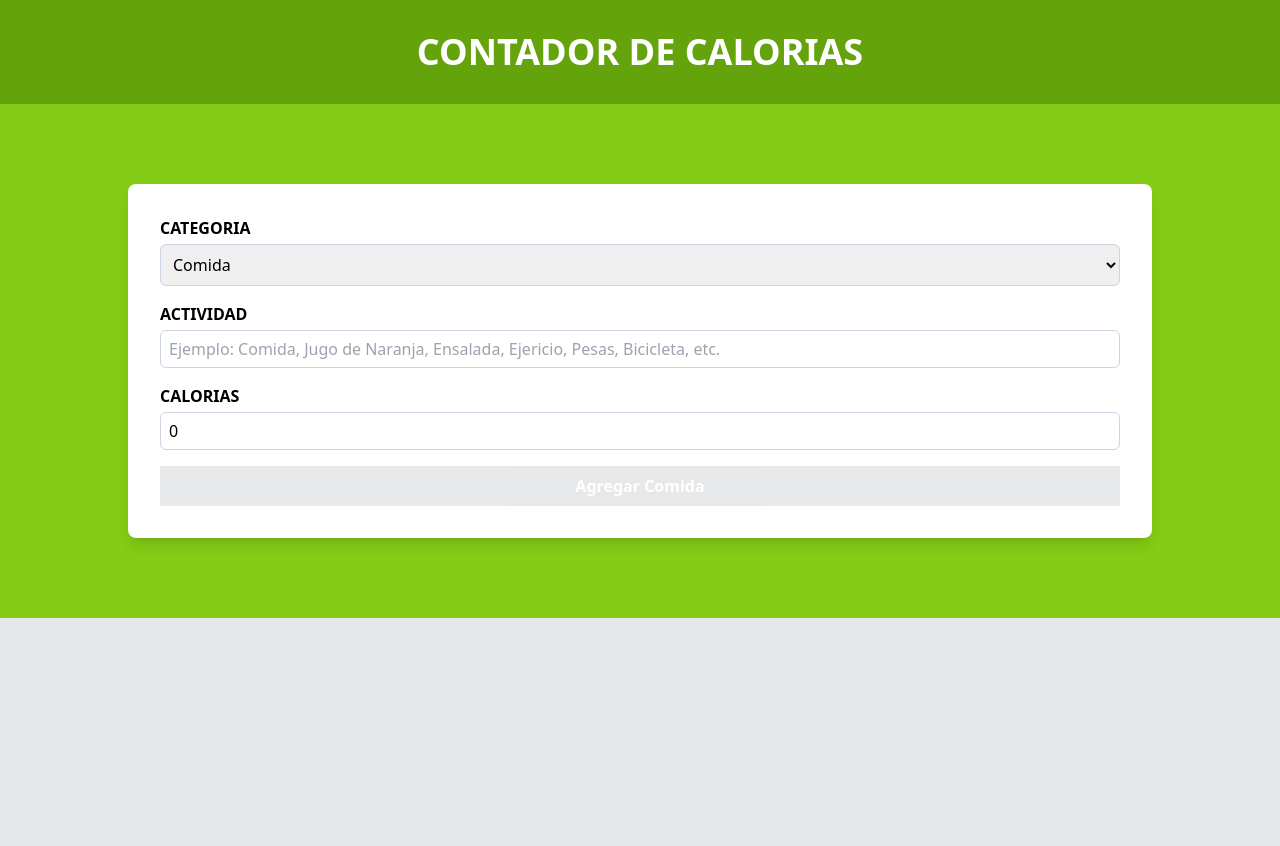
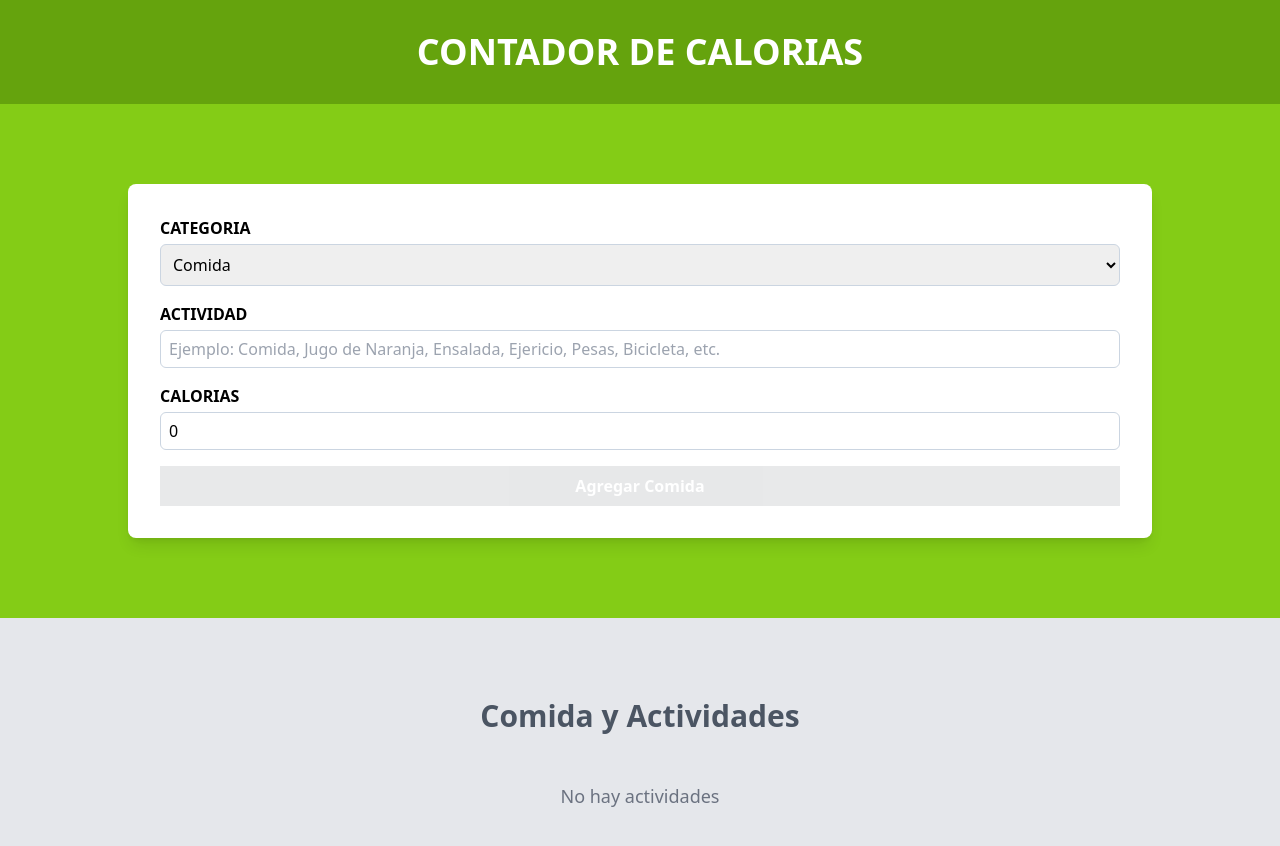
Before and after one commit to JmAtochePascual/ContadorCalorias-React-TS, a React (Vite) app: page / in a window 1280 px wide. Shown: the top 846 px of the page. Before the commit the page ends 800 px from the top, so only its background shows below. Built offline with nearby package versions, Linux system fonts and the light colour scheme.

Commit message:
feat: :sparkles: Crea el componente Actividad para representar visulamente cada actividad agregada
Se implementa la creación del componente Actividad que representa visualmente cada actividad agregar y se listan las actividades agregadas al estado

```diff
--- a/src/App.tsx
+++ b/src/App.tsx
@@ -2,6 +2,7 @@ import { useReducer } from "react"
 import Form from "./component/Form"
 import Header from "./component/Header"
 import { actividadReducer, estadoInicial } from "./reducer/actividadReducer"
+import Actividad from "./component/Actividad";
 
 
 function App() {
@@ -14,6 +15,27 @@ function App() {
       <Form
         dispatch={dispatch}
       />
+
+      <section className="py-20">
+        <div className="w-11/12 max-w-5xl mx-auto">
+          <h2 className="mb-12 text-3xl font-bold text-center text-gray-600">Comida y Actividades</h2>
+
+          {
+            estado.actividades.length === 0
+              ? <p className="text-center text-lg text-gray-500 mt-4">No hay actividades</p>
+              : <>
+                {
+                  estado.actividades.map(actividad =>
+                    <Actividad
+                      key={actividad.id}
+                      actividad={actividad}
+                    />
+                  )
+                }
+              </>
+          }
+        </div>
+      </section>
     </>
   )
 }
--- /dev/null
+++ b/src/component/Actividad.tsx
@@ -0,0 +1,27 @@
+import { categorias } from "../data/data"
+import { TActividad } from "../types"
+
+type ActividadProps = {
+  actividad: TActividad
+}
+
+const Actividad = ({ actividad }: ActividadProps) => {
+  const categoriaNombre = categorias.find(categoria => categoria.id === actividad.categoria)?.name
+
+  return (
+    <div className="mb-4 p-4 flex justify-between items-center rounded-md bg-white shadow-lg">
+      <div>
+        <p className={`mb-2 py-1 px-4 inline-block font-bold uppercase text-center text-white ${actividad.categoria === 1 ? 'bg-lime-500' : 'bg-orange-500'}`}>{categoriaNombre}</p>
+        <p className="text-lg font-bold uppercase text-gray-600">{actividad.actividad}</p>
+        <p className="text-2xl font-black text-lime-500">Calorias: {actividad.calorias}</p>
+      </div>
+
+      <div>
+        <button className="px-4 py-2 bg-red-500 text-white rounded-md">Eliminar</button>
+        <button className="px-4 py-2 bg-blue-500 text-white rounded-md ml-4">Editar</button>
+      </div>
+    </div>
+  )
+}
+
+export default Actividad
```
